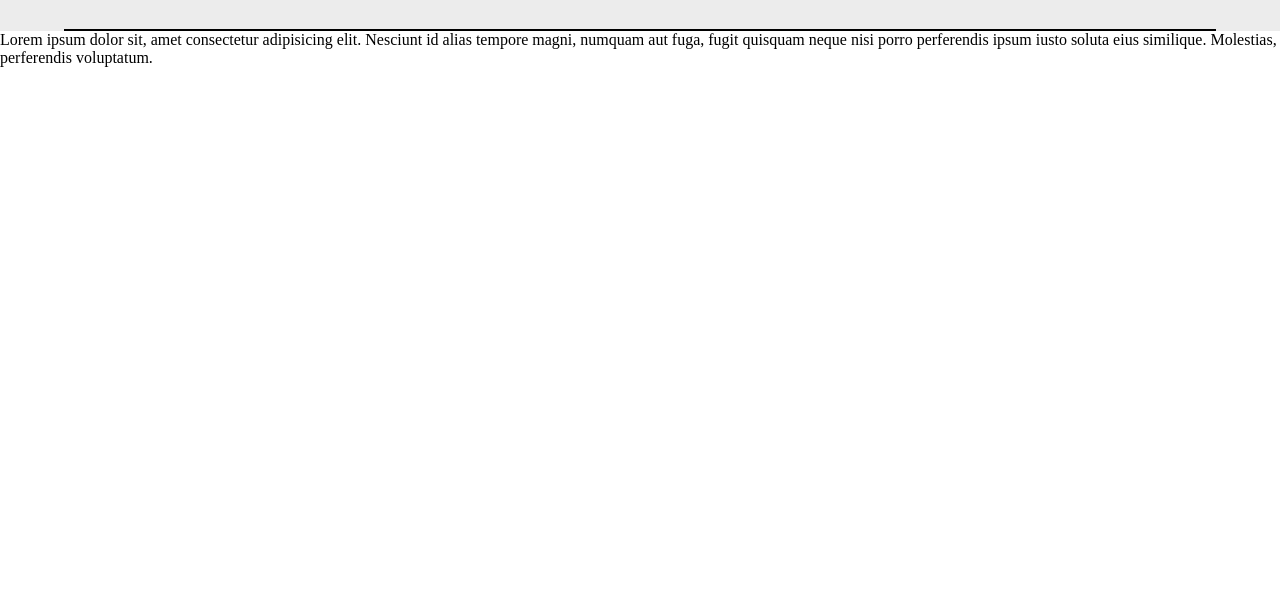
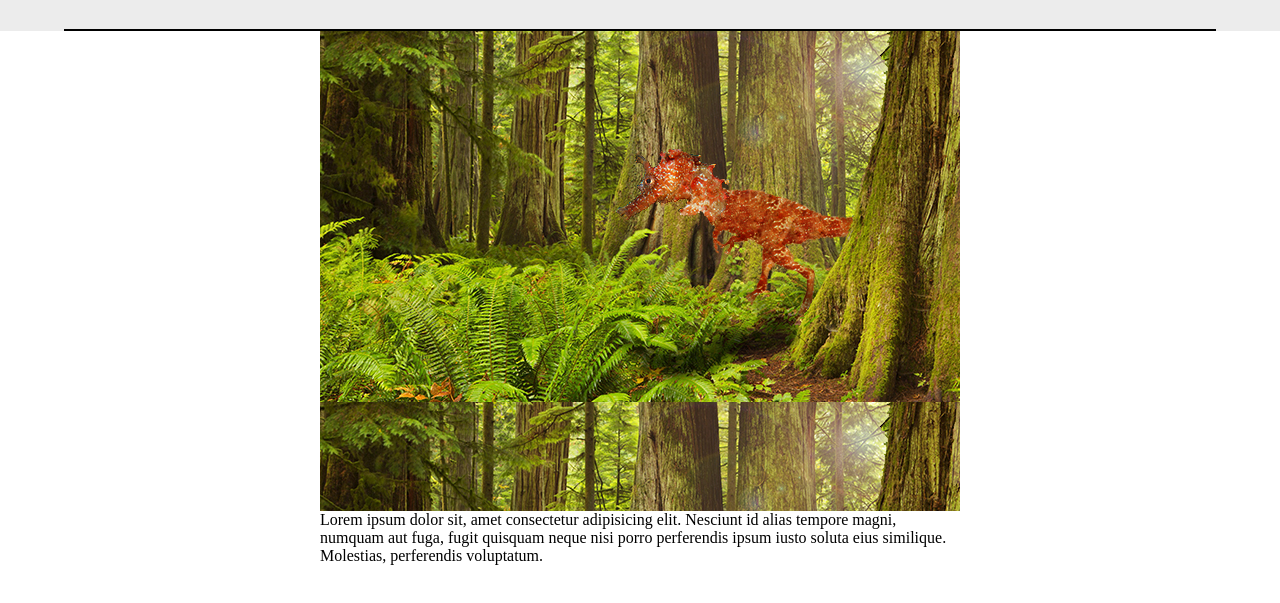
Before and after one commit to mattiskindblom/Pagination2, an Eleventy site: page src/index.md in a window 1280 px wide. Shown: the part 53-656 px from the top of the page. Built offline with nearby package versions, Linux system fonts and the light colour scheme; Eleventy itself is replaced by a stand-in of ours; files that its build step writes are made by us from their sources; files whose address does not match are found by name.

Commit message:
Börjat göra main delen på sidan

```diff
--- a/src/_includes/base.njk
+++ b/src/_includes/base.njk
@@ -19,8 +19,12 @@
             </ul>
         </div>
     </header>
-    <content>
+    <div class="content">
+        <div class="image">
+        </div>
+        <div class="text-content">
         <p>Lorem ipsum dolor sit, amet consectetur adipisicing elit. Nesciunt id alias tempore magni, numquam aut fuga, fugit quisquam neque nisi porro perferendis ipsum iusto soluta eius similique. Molestias, perferendis voluptatum.</p>
-    </content>
+        </div>
+    </div>
 </body>
 </html>
--- a/src/scss/content.scss
+++ b/src/scss/content.scss
@@ -1,4 +1,16 @@
 .content {
     width:50%;
-    padding-top: 3rem;
+    display: block;
+    padding-left: 25%;
 }
+
+.image {
+    width: auto;
+    height: 30rem;
+    text-align: center;
+    background-image: url("img/dinohorse.jpg");
+}
+
+.text-content {
+
+}
--- a/src/scss/header.scss
+++ b/src/scss/header.scss
@@ -18,7 +18,6 @@ header {
     border-bottom: 2.3px solid black;
     padding-bottom: 2rem;
 }
-
 .logo {
     text-transform: uppercase;
     text-decoration: none;
```
Also changed, not shown: public/index.html (+6 -2 lines), public/css/content.css, src/img/dinohorse.jpg (added), 2 other files.
